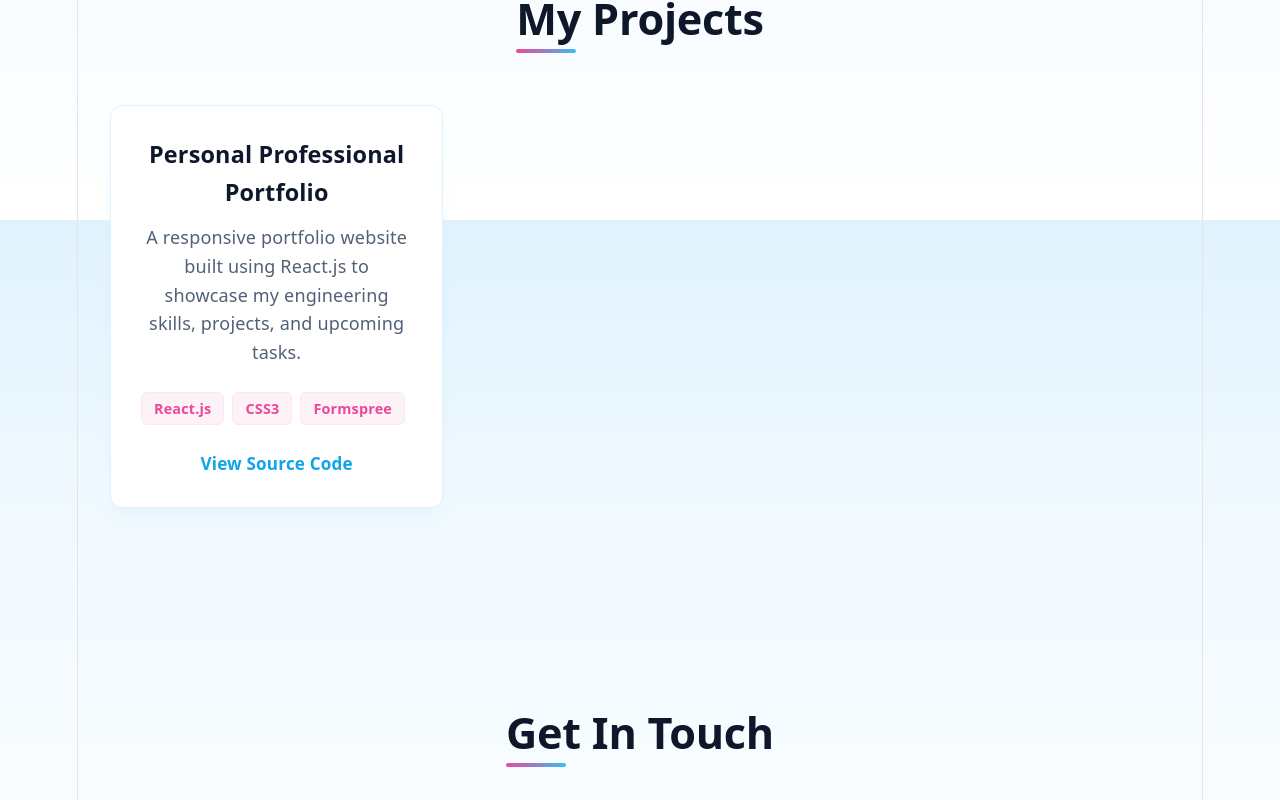
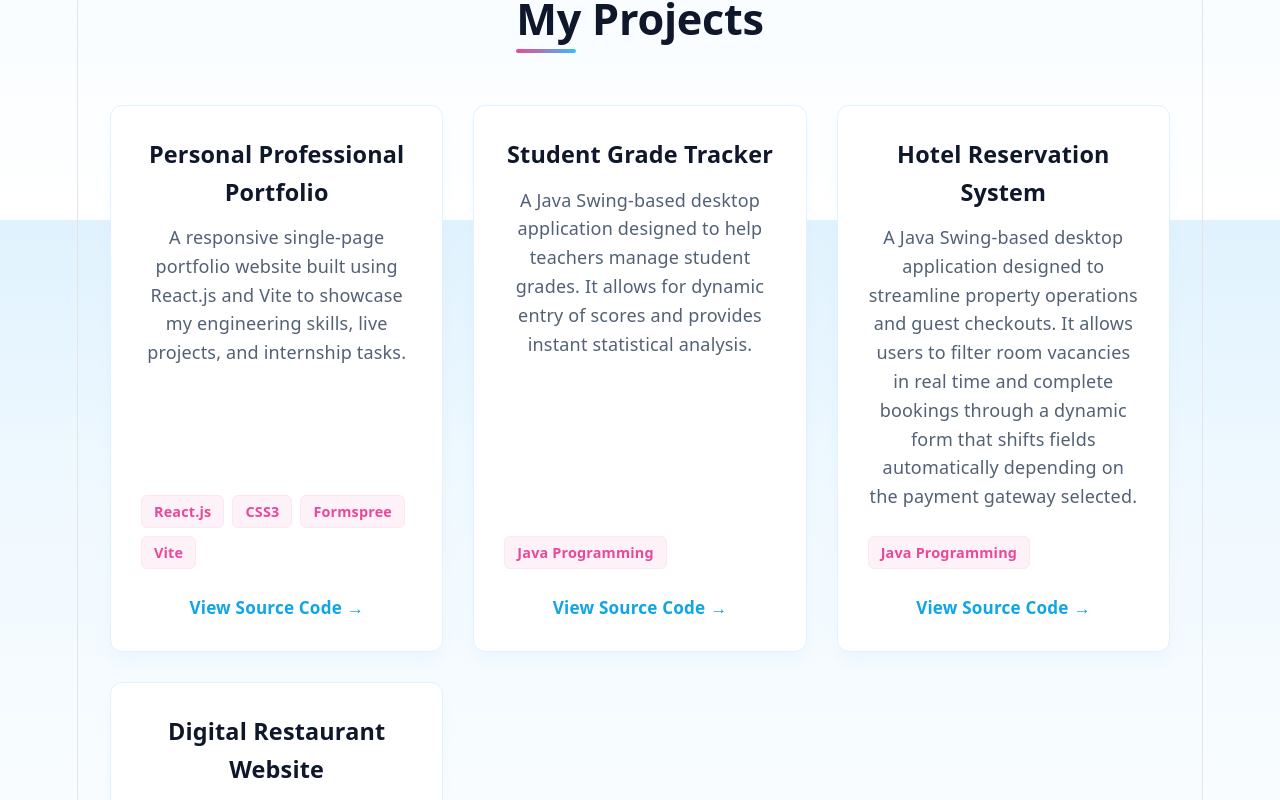
Before and after one commit to GuruvaniRohithKumar/FUTURE_FS_01, a React (Vite) app: page / in a window 1280 px wide. Shown: the part 1380-2180 px from the top of the page. Built offline with nearby package versions, Linux system fonts and the light colour scheme.

Commit message:
Feat: Added all projects to the portfolio grid

```diff
--- a/src/components/Projects.jsx
+++ b/src/components/Projects.jsx
@@ -1,14 +1,37 @@
 import React from 'react';
 
 const Projects = () => {
+  // 📂 Add all your projects into this array!
   const projectList = [
     {
       id: 1,
       title: "Personal Professional Portfolio",
-      description: "A responsive portfolio website built using React.js to showcase my engineering skills, projects, and upcoming tasks.",
-      tags: ["React.js", "CSS3", "Formspree"],
-      github: "https://github.com/" // Update with your actual repo link later!
+      description: "A responsive single-page portfolio website built using React.js and Vite to showcase my engineering skills, live projects, and internship tasks.",
+      tags: ["React.js", "CSS3", "Formspree", "Vite"],
+      github: "https://github.com/GuruvaniRohithKumar/FUTURE_FS_01" // Replace with your link
+    },
+    {
+      id: 2,
+      title: "Student Grade Tracker",
+      description: "A Java Swing-based desktop application designed to help teachers manage student grades. It allows for dynamic entry of scores and provides instant statistical analysis.",
+      tags: ["Java Programming"],
+      github: "https://github.com/GuruvaniRohithKumar/CodeAlpha_Student_Grade_Tracker" // Replace with your link
+    },
+    {
+      id: 3,
+      title: "Hotel Reservation System",
+      description: "A Java Swing-based desktop application designed to streamline property operations and guest checkouts. It allows users to filter room vacancies in real time and complete bookings through a dynamic form that shifts fields automatically depending on the payment gateway selected.",
+      tags: ["Java Programming"],
+      github: "https://github.com/GuruvaniRohithKumar/CodeAlpha__Hotel_Reservation_System" // Replace with your link
+    },
+    {
+       id: 4,
+      title: "Digital Restaurant Website",
+      description: "A modern and interactive restaurant website developed using HTML, CSS, and JavaScript. The website provides customers with an engaging platform to explore the restaurant, browse the menu, read reviews, and reserve tables online.",
+      tags: ["HTML5", "CSS3", "JavaScript"],
+      github: "https://github.com/GuruvaniRohithKumar/synent-task7-Multi_Page_Website-G_Rohith_Kumar" // Replace with your link
     }
+    // 💡 To add a 4th project, just add a comma here and paste another card block!
   ];
 
   return (
@@ -20,10 +43,12 @@ const Projects = () => {
             <h3>{project.title}</h3>
             <p>{project.description}</p>
             <div className="tags">
-              {project.tags.map((tag, index) => <span key={index} className="tag">{tag}</span>)}
+              {project.tags.map((tag, index) => (
+                <span key={index} className="tag">{tag}</span>
+              ))}
             </div>
             <a href={project.github} target="_blank" rel="noreferrer" className="project-link">
-              View Source Code
+              View Source Code &rarr;
             </a>
           </div>
         ))}
```
